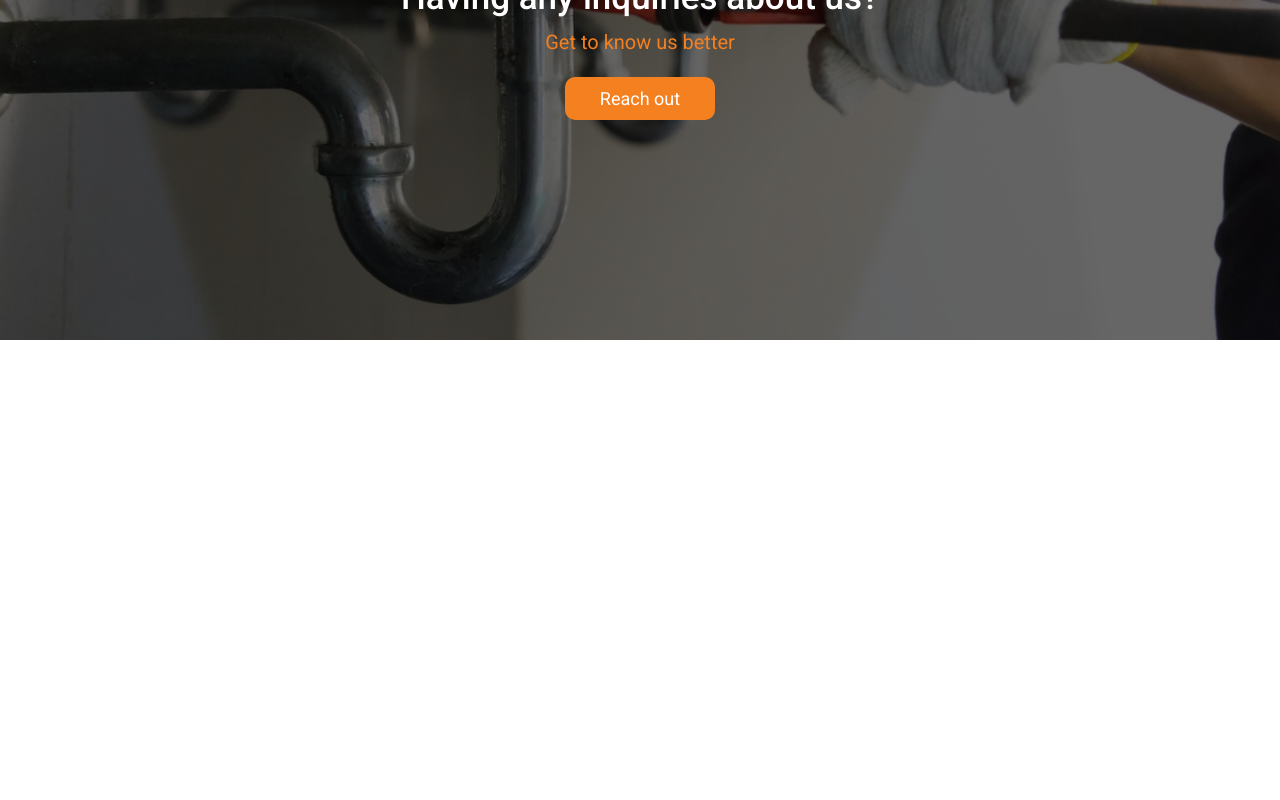
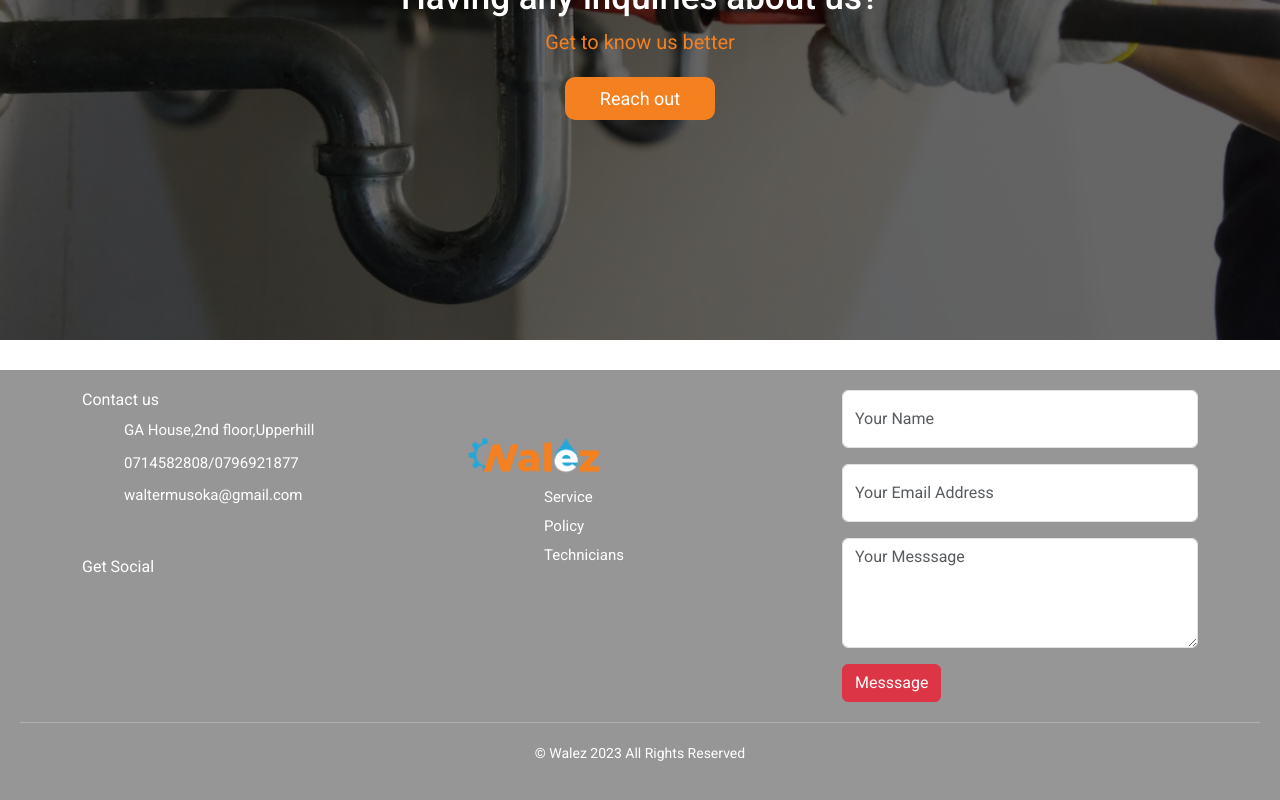
Before and after one commit to Manenomyk/Walez-Plumbing, a React (Create React App) app: page /About in a window 1280 px wide. Shown: the part 434-1234 px from the top of the page. Before the commit the page ends 800 px from the top, so only its background shows below. Built offline with nearby package versions, Linux system fonts and the light colour scheme.

Commit message:
about top routing

```diff
--- a/src/Pages/About/About.js
+++ b/src/Pages/About/About.js
@@ -5,6 +5,7 @@ import { BsTelephoneFill } from "react-icons/bs";
 import logo from "../../Assets/logo.jpg";
 import abo from "../../Assets/abou.jpg";
 import * as rev from "react-reveal";
+import log from "../../Assets/log.png";
 
 
 function About() {
@@ -70,6 +71,130 @@ function About() {
           </div>
         </rev.Zoom>
       </div>
+      <div className="contact">
+        <a id="contact"></a>
+        <abou.Container className="mx-auto">
+          <abou.Row>
+            <abou.Col className="mx-auto" lg={4}>
+              <div className="contacts">
+                <h3>Contact us</h3>
+                <ul>
+                  <li>
+                    <i className="fas fa-map-marker-alt"></i>GA House,2nd
+                    floor,Upperhill
+                  </li>
+                  <li>
+                    <i className="fas fa-phone-alt"></i>0714582808/0796921877
+                  </li>
+                  <li>
+                    <i className="fas fa-envelope"></i> waltermusoka@gmail.com
+                  </li>
+                </ul>
+                <h3 className="social">Get Social</h3>
+                <ul className="social-links">
+                  <li>
+                    <a
+                      href="#facebook"
+                      style={{ fontSize: "20px", color: " black" }}
+                    >
+                      <i className="fa-instagram"></i>
+                    </a>
+                  </li>
+                  <li>
+                    <a href="#instagram">
+                      <i className="fa-brands fa-instagram"></i>
+                    </a>
+                  </li>
+                  <li>
+                    <a href="#twitter">
+                      <i className="fab fa-twitter"></i>
+                    </a>
+                  </li>
+                </ul>
+              </div>
+            </abou.Col>
+
+            <abou.Col className="mx-auto" lg={4}>
+              <div className="footer-links">
+                <div className="footer-logo">
+                <rev.Zoom delay={1000}>
+                  <abou.Image
+                    src={log}
+                    className="d-block w-100"
+                    fluid
+                    alt="logo"
+                  />
+                  </rev.Zoom>
+                </div>
+                <ul>
+                  <li>
+                    <a href="#service">Service</a>
+                  </li>
+                  <li>
+                    <a href="#policy">Policy</a>
+                  </li>
+                  <li>
+                    <a href="#technicians">Technicians</a>
+                  </li>
+                </ul>
+              </div>
+            </abou.Col>
+
+            <abou.Col className="mx-auto" lg={4}>
+              <form>
+                <rev.Fade right delay={1000}>
+                  <div>
+                    <input
+                      name="name"
+                      className="form form-control shadow-none mb-3 pt-3 pb-3"
+                      placeholder="Your Name"
+                      type="text"
+                      required
+                    />
+                  </div>
+                </rev.Fade>
+
+                <rev.Fade right delay={1200}>
+                  <div>
+                    <input
+                      name="email"
+                      type="email"
+                      className="form form-control shadow-none mb-3 pt-3 pb-3 "
+                      placeholder="Your Email Address"
+                      required
+                    />
+                  </div>
+                </rev.Fade>
+
+                <rev.Fade right delay={1400}>
+                  <div>
+                    <textarea
+                      name="message"
+                      className="form form-control shadow-none mb-3"
+                      placeholder="Your Messsage"
+                      rows="4"
+                      required
+                    />
+                  </div>
+                </rev.Fade>
+
+                <rev.Zoom delay={1600}>
+                  <div>
+                    <button type="submit" className="btn btn-danger">
+                      Messsage
+                    </button>
+                  </div>
+                </rev.Zoom>
+              </form>
+            </abou.Col>
+          </abou.Row>
+        </abou.Container>
+        <hr />
+        <p className="copyright">
+          {" "}
+          &copy; <span>Walez 2023 All Rights Reserved</span>
+        </p>
+      </div>
     </div>
   )
 }
```
